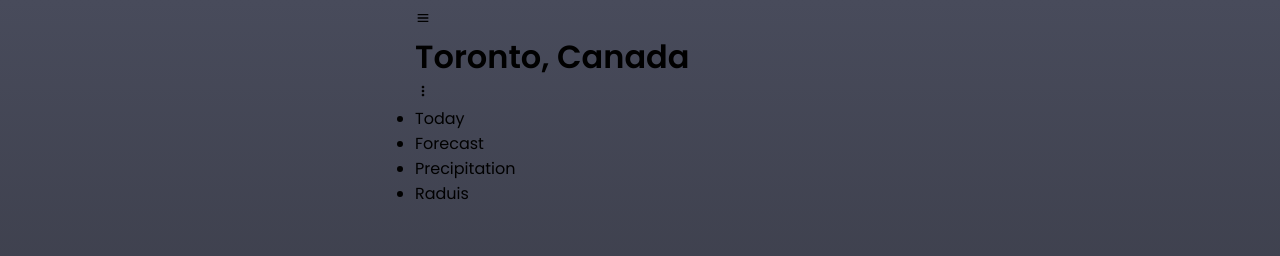
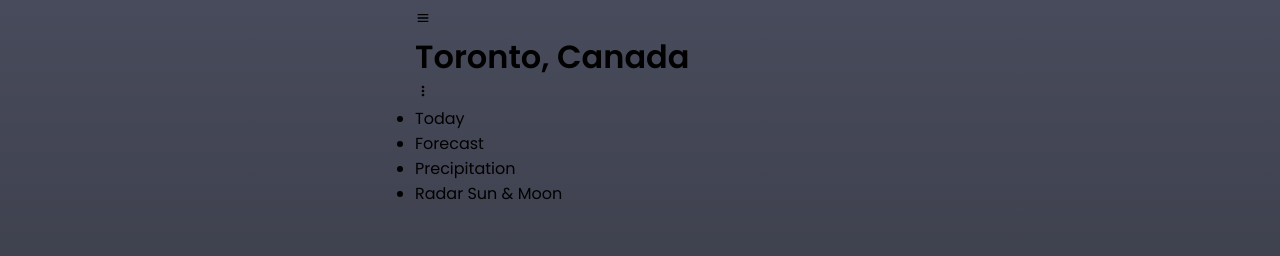
Before and after one commit to Yevhen999/weather-app, a Next.js app: page / in a window 1280 px wide. Shown: the top 256 px of the page. Built offline with nearby package versions, Linux system fonts and the light colour scheme.

Commit message:
add header

```diff
--- a/components/AppBar/AppBar.jsx
+++ b/components/AppBar/AppBar.jsx
@@ -1,24 +1,14 @@
-import { BiMenu, BiDotsVerticalRounded } from "react-icons/bi";
-import { Container } from "../Container/Container";
-
 export const AppBar = () => {
   return (
-    <Container>
     <div>
-        <div>
-          <BiMenu />
-          <h1>Toronto, Canada</h1>
-          <BiDotsVerticalRounded />
-        </div>
       <nav>
         <ul>
           <li>Today</li>
           <li>Forecast</li>
           <li>Precipitation</li>
-            <li>Raduis</li>
+          <li>Radar Sun & Moon</li>
         </ul>
       </nav>
     </div>
-    </Container>
   );
 };
--- /dev/null
+++ b/components/Header/Header.jsx
@@ -0,0 +1,11 @@
+import { AppBar } from "../AppBar/AppBar";
+import { UserMenu } from "../UserMenu/UserMenu";
+
+export const Header = () => {
+  return (
+    <header>
+      <UserMenu />
+      <AppBar />
+    </header>
+  );
+};
--- /dev/null
+++ b/components/UserMenu/UserMenu.jsx
@@ -0,0 +1,12 @@
+import { BiMenu, BiDotsVerticalRounded } from "react-icons/bi";
+import styles from "./UserMenu.module.css";
+
+export const UserMenu = () => {
+  return (
+    <div>
+      <BiMenu />
+      <h1>Toronto, Canada</h1>
+      <BiDotsVerticalRounded />
+    </div>
+  );
+};
--- a/pages/index.jsx
+++ b/pages/index.jsx
@@ -1,4 +1,5 @@
-import { AppBar } from "@/components/AppBar/AppBar";
+import { Container } from "@/components/Container/Container";
+import { Header } from "@/components/Header/Header";
 import Head from "next/head";
 
 export default function Home() {
@@ -7,7 +8,9 @@ export default function Home() {
       <Head>
         <title>Weather</title>
       </Head>
-      <AppBar />
+      <Container>
+        <Header />
+      </Container>
     </main>
   );
 }
```
Also changed, not shown: components/Header/Header.module.css (added), components/UserMenu/UserMenu.module.css (added). Lines whose indentation alone changed are shown as unchanged.
